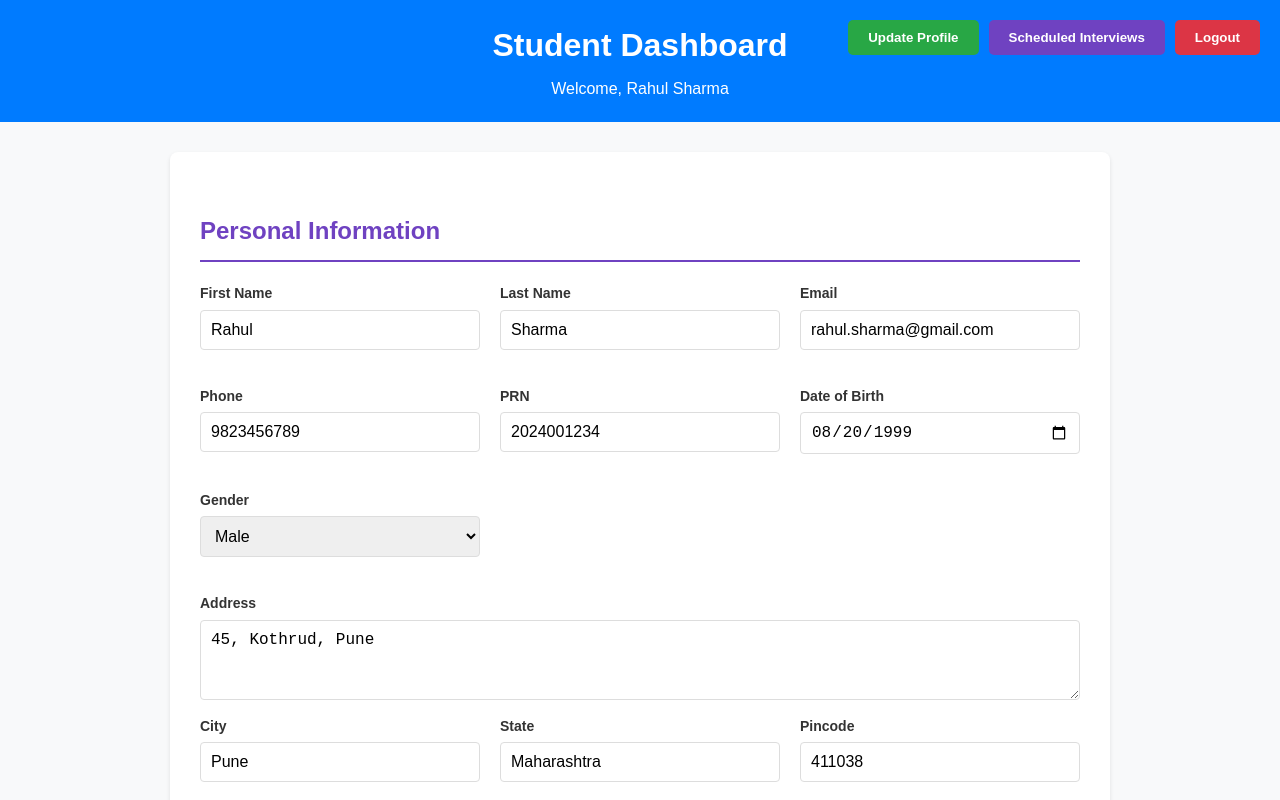
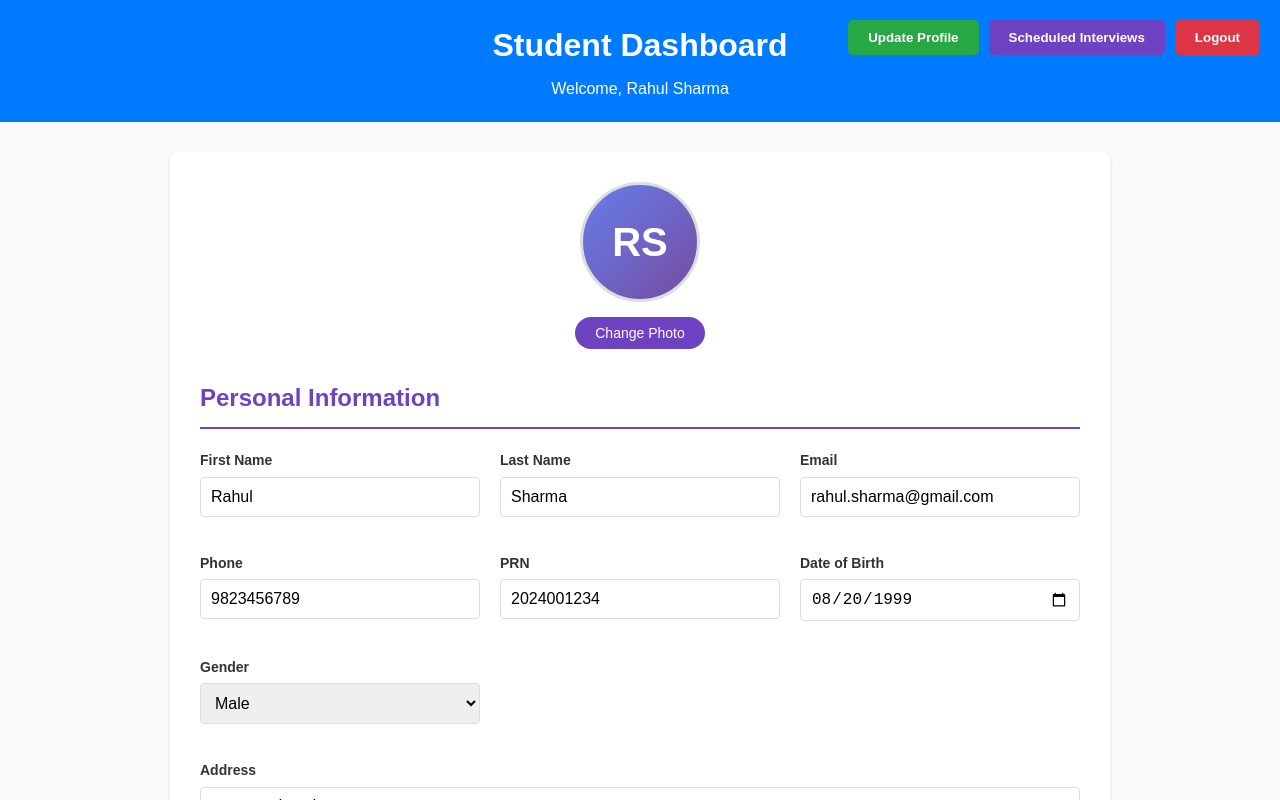
Before and after one commit to Common-Placement-Portal/FRONTEND, a React (Vite) app: page / in a window 1280 px wide. Both pictures are taken after a click on the button "Update Profile". Shown: the top 800 px of the page. Built offline with nearby package versions, Linux system fonts and the light colour scheme.

Commit message:
New Updated Student Dashboard

```diff
--- a/src/dashboards/student/StudentDashboard.jsx
+++ b/src/dashboards/student/StudentDashboard.jsx
@@ -205,6 +205,18 @@ const StudentDashboard = () => {
           </div>
         ) : (
           <div className="academics-section">
+            <div className="photo-upload">
+              <div className="photo-preview">
+                {student.photo ? (
+                  <img src={student.photo} alt="Profile" />
+                ) : (
+                  <div className="photo-placeholder">{student.firstName.charAt(0)}{student.lastName.charAt(0)}</div>
+                )}
+              </div>
+              <button type="button" className="change-photo-btn" onClick={() => document.getElementById('photoInput2').click()}>Change Photo</button>
+              <input id="photoInput2" type="file" accept="image/*" onChange={handlePhotoUpload} style={{display: 'none'}} />
+            </div>
+
             <h2>Personal Information</h2>
             <div className="form-grid">
               <div className="form-group">
```
